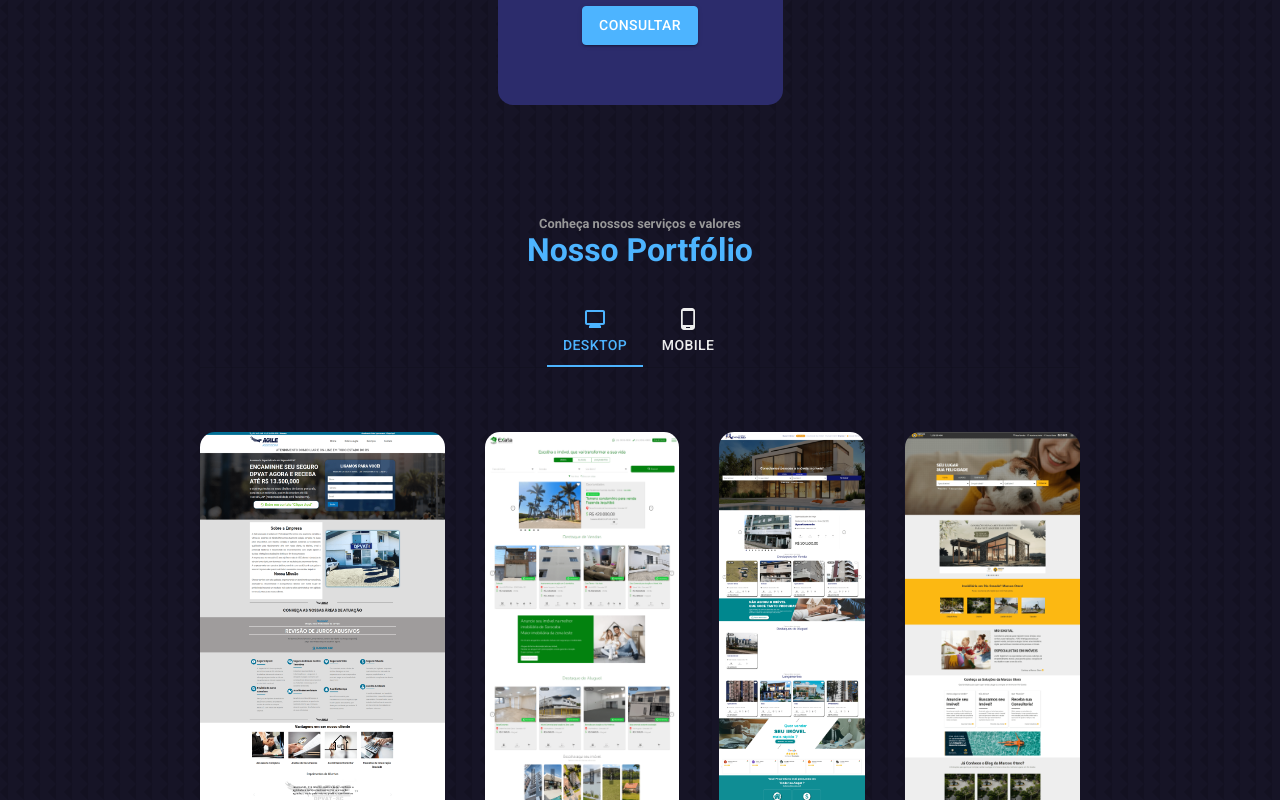
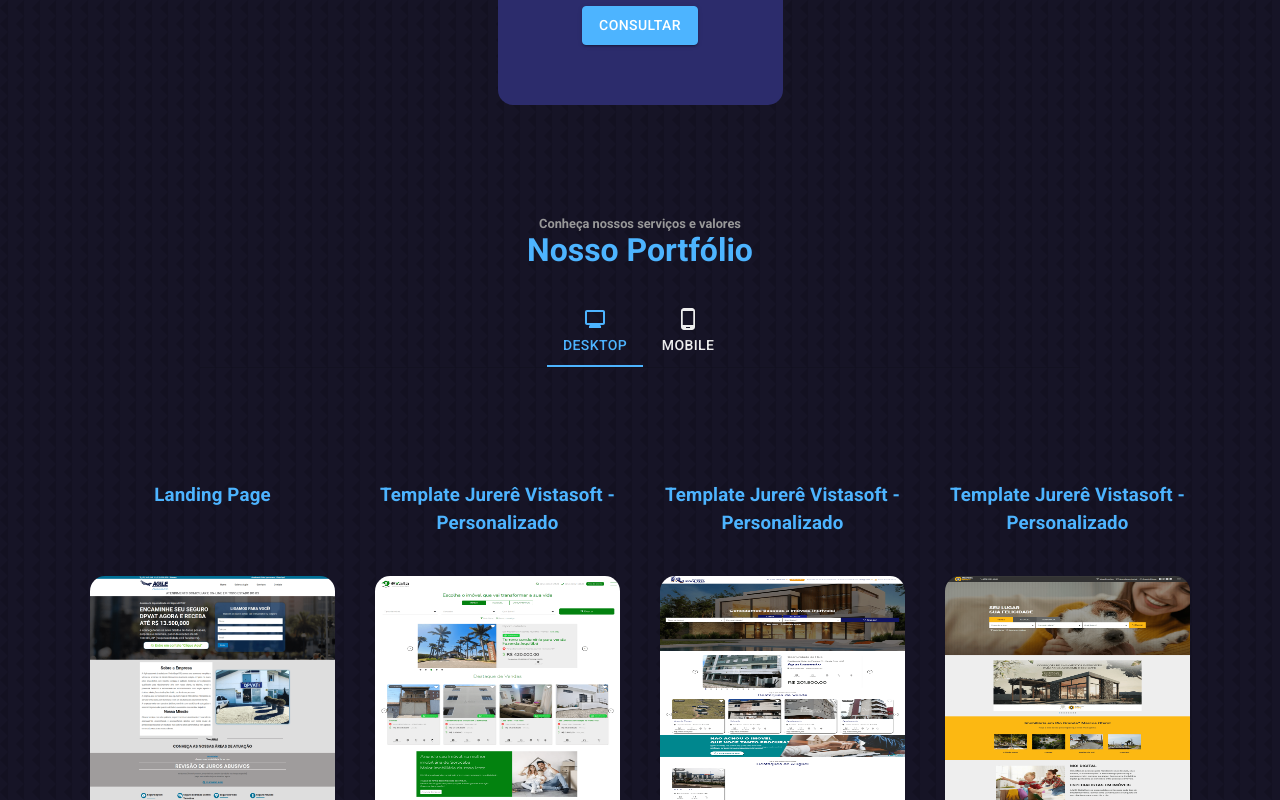
Before and after one commit to gustavo-lg/gwd-landingpage, a React (Create React App) app: page / in a window 1280 px wide. Shown: the part 2000-2800 px from the top of the page. Built offline with nearby package versions, Linux system fonts and the light colour scheme; the HTML template or start-up script is replaced by a standard one.

Commit message:
update portfolio and fix footer

```diff
--- a/src/components/Footer/Footer.module.scss
+++ b/src/components/Footer/Footer.module.scss
@@ -8,7 +8,7 @@
     bottom: 0px;
     height: 100%;
     width: auto;
-    min-height: 400px;
+    min-height: 520px;
 
 
     &__gwdLogo {
--- a/src/components/Portfolio/Cards/Cards.module.scss
+++ b/src/components/Portfolio/Cards/Cards.module.scss
@@ -5,6 +5,7 @@
     display: flex;
     place-content: center;
     color: $white;
+    margin-top: 50px;
 
     @media (max-width: $desktop_xsm) {
         padding: 20px 15px;
@@ -18,11 +19,24 @@
     @media (min-width: $desktop_sm) and (max-width: $desktop_md) {
         padding: 20px $padding-horizontal-md;
     }
+    &__title{
+        max-width: 240px;
+        color: $light-blue;
+        min-height: 56px;
+    }
     &__card{
+        &:hover{
+            transform: scale(1.1);
+            transition: 800ms;
+        }
+        transition: 800ms;
         border-radius: 15px;
-        margin: 20px 20px 60px 20px;
+        margin-bottom: 20px;
+        @media (min-width: $desktop_xsm){
+            margin: 20px 20px 60px 20px;
+        }
         width: 245px;
-        max-height: 450px;
+        max-height: 430px;
         &__icon{
             color: $light-blue;
             text-align: center;
--- a/src/components/Portfolio/Cards/DesktopJobs/examples.json
+++ b/src/components/Portfolio/Cards/DesktopJobs/examples.json
@@ -1,14 +1,22 @@
 [
     {
-        "src": "agileDesktop.png"
+        "title": "Landing Page",
+        "src": "agileDesktop.png",
+        "link": "https://agiledpvat.com.br/"
     },
     {
-        "src": "exataDesktop.png"
+        "title": "Template Jurerê Vistasoft - Personalizado",
+        "src": "exataDesktop.png",
+        "link": "https://exataimobiliaria.com.br/"
     },
     {
-        "src": "conquistaDesktop.png"
+        "title": "Template Jurerê Vistasoft - Personalizado",
+        "src": "conquistaDesktop.png",
+        "link": "https://imobiliariaconquistars.com.br/"
     },
     {
-        "src": "marcosOteroDesktop.png"
+        "title": "Template Jurerê Vistasoft - Personalizado",
+        "src": "marcosOteroDesktop.png",
+        "link": "https://marcosoteroimoveis.vistatemporario.com.br/"
     }
 ]
--- a/src/components/Portfolio/Cards/DesktopJobs/index.tsx
+++ b/src/components/Portfolio/Cards/DesktopJobs/index.tsx
@@ -4,7 +4,12 @@ import examples from './examples.json';
 export default function DesktopJobs() {
     return <div className={styles.cards}>
         {examples.map((links, index) => (
+            <div>
+                <h3 key={index} className={styles.cards__title}>{links.title}</h3>
+                <a href={links.link} target='_blank' rel="noreferrer">
                     <img key={index} className={styles.cards__card} src={require(`../../../.././assets/portfolio/desktopJobs/${links.src}`)} alt='website' />
+                </a>
+            </div>
         ))}
     </div>
 }
--- a/src/components/Portfolio/Cards/MobileJobs/examples.json
+++ b/src/components/Portfolio/Cards/MobileJobs/examples.json
@@ -1,14 +1,22 @@
 [
     {
-        "src": "agileMobile.png"
+        "title": "Landing Page",
+        "src": "agileMobile.png",
+        "link": "https://agiledpvat.com.br/"
     },
     {
-        "src": "exataMobile.png"
+        "title": "Template Jurerê Vistasoft - Personalizado",
+        "src": "exataMobile.png",
+        "link": "https://exataimobiliaria.com.br/"
     },
     {
-        "src": "conquistaMobile.png"
+        "title": "Template Jurerê Vistasoft - Personalizado",
+        "src": "conquistaMobile.png",
+        "link": "https://imobiliariaconquistars.com.br/"
     },
     {
-        "src": "marcosOteroMobile.png"
+        "title": "Template Jurerê Vistasoft - Personalizado",
+        "src": "marcosOteroMobile.png",
+        "link": "https://marcosoteroimoveis.vistatemporario.com.br/"
     }
 ]
--- a/src/components/Portfolio/Cards/MobileJobs/index.tsx
+++ b/src/components/Portfolio/Cards/MobileJobs/index.tsx
@@ -4,7 +4,12 @@ import examples from './examples.json';
 export default function MobileJobs() {
     return <div className={styles.cards}>
         {examples.map((links, index) => (
+            <div>
+                <h3 key={index} className={styles.cards__title}>{links.title}</h3>
+                <a href={links.link} target='_blank' rel="noreferrer">
                     <img key={index} className={styles.cards__card} src={require(`../../../.././assets/portfolio/mobileJobs/${links.src}`)} alt='website' />
+                </a>
+            </div>
         ))}
     </div>
 }
```
